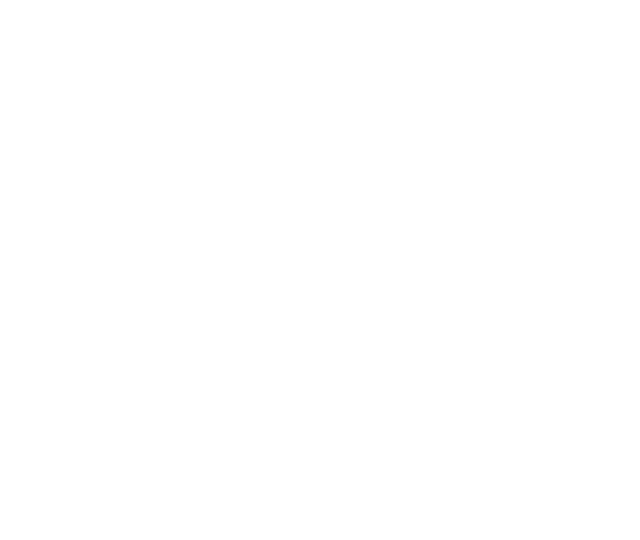
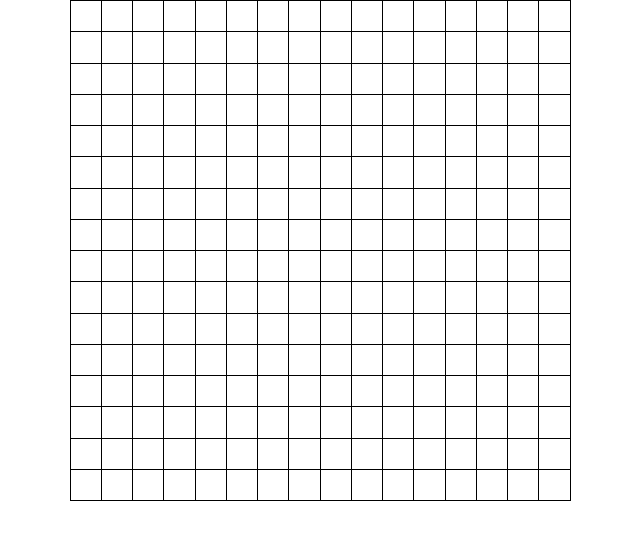
Before and after one commit to ripatee/top-etch-a-sketch, a plain HTML site: page index.html in a window 1280 px wide. Shown: the whole page, without its empty margins (320-960 px from the left). Drawn offline with Linux system fonts and the light colour scheme.

Commit message:
Divs created, hovering over div work

```diff
--- a/css/styles.css
+++ b/css/styles.css
@@ -0,0 +1,37 @@
+body {
+    margin: 0px;
+    display: flex;
+    justify-content: center;
+    align-items: center;
+}
+
+.container {
+    display: flex;
+    flex: 0 0 auto;
+    flex-direction: column;
+    width: 500px;
+    height: 500px;
+    border: 1px solid black;
+    border-right: 0px;
+    border-bottom: 0px;
+}
+
+.column,
+.row {
+    flex: 1 0 auto;
+    background-color: white;
+}
+
+.column:hover {
+    background-color: black;
+}
+
+.row {
+    display: flex;
+}
+
+.column {
+    border: 1px solid black;
+    border-top-width: 0px;
+    border-left-width: 0px;
+}
--- a/index.html
+++ b/index.html
@@ -9,6 +9,6 @@
     <title>Etch-a-Sketch</title>
 </head>
 <body>
-
+    <div class="container"></div>
 </body>
 </html>
--- a/js/index.js
+++ b/js/index.js
@@ -0,0 +1,15 @@
+function createDivs(x, y, container) {
+    for(let i = 0; i<x; i++){
+        let row = document.createElement("div");
+        row.classList.add("row");
+        for (let j = 0; j<y; j++) {
+            let column = document.createElement("div");
+            column.classList.add("column");
+            row.appendChild(column);
+        }
+        container.appendChild(row)
+    }
+}
+
+let container = document.querySelector(".container");
+createDivs(16, 16, container);
```
